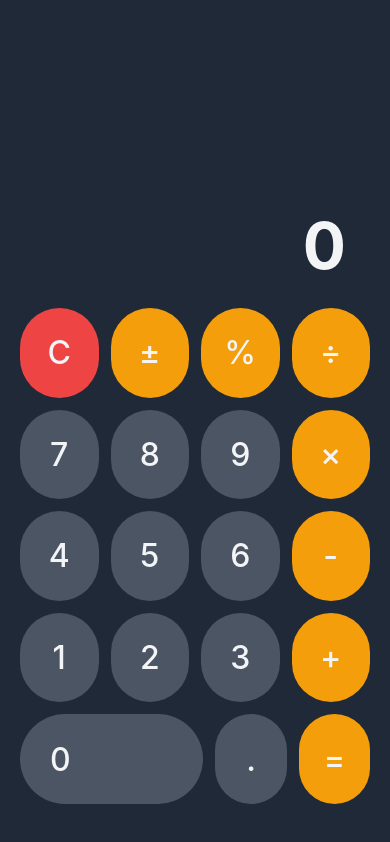
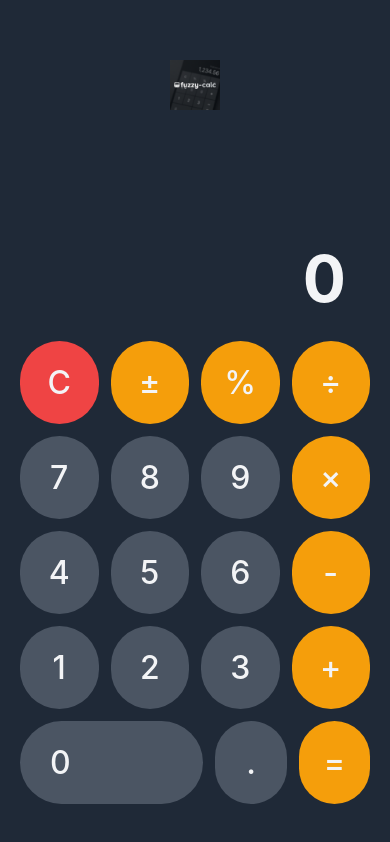
Before and after one commit to aauuxyxy/fuzzy-calc, a React Native app: screen / in a window 390 px wide. Built offline with nearby package versions, Linux system fonts and the light colour scheme.

Commit message:
feat: add logo component and placement (Closes #27)

```diff
--- a/App.tsx
+++ b/App.tsx
@@ -1,5 +1,5 @@
 import { StatusBar } from 'expo-status-bar';
-import { StyleSheet, View } from 'react-native';
+import { StyleSheet, View, Image } from 'react-native';
 import { Display } from './src/components/Display';
 import { Keypad } from './src/components/Keypad';
 import { useCalculator } from './src/hooks/useCalculator';
@@ -9,6 +9,15 @@
 
   return (
     <View style={styles.container}>
+      {/* ロゴ領域 */}
+      <View style={styles.logoContainer}>
+        <Image
+          source={require('./assets/logo.png')}
+          style={styles.logo}
+          resizeMode="contain"
+        />
+      </View>
+
       {/* ディスプレイ領域 */}
       <View style={styles.displayWrapper}>
         <Display subText={subText} mainText={mainText} />
@@ -27,9 +36,17 @@
     flex: 1,
     backgroundColor: '#1f2937', // 電卓全体の背景色
   },
+  logoContainer: {
+    paddingTop: 60, // ステータスバーを考慮した余白
+    alignItems: 'center',
+    justifyContent: 'center',
+  },
+  logo: {
+    width: 200,
+    height: 50,
+  },
   displayWrapper: {
     flex: 1,
-    paddingTop: 60, // ステータスバー領域の確保
     paddingHorizontal: 20,
     justifyContent: 'flex-end',
   },
```
Also changed, not shown: assets/logo.png (added).
